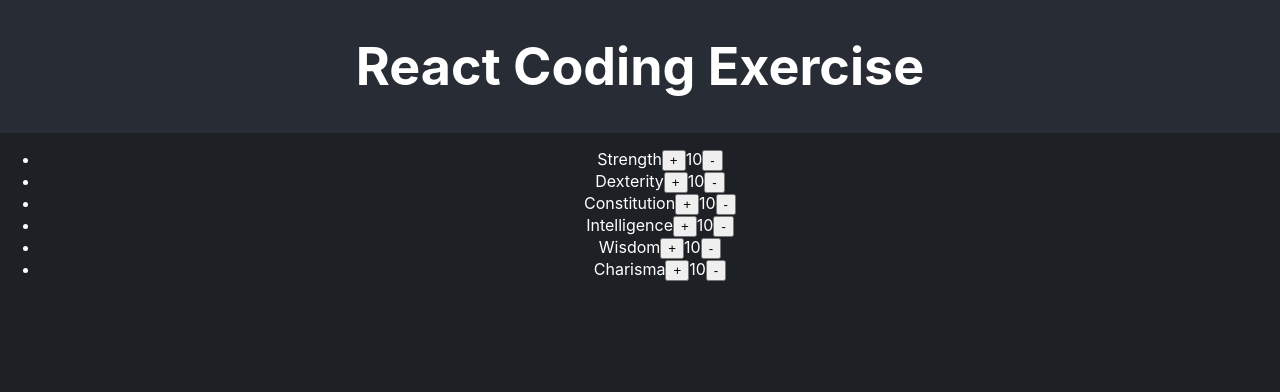
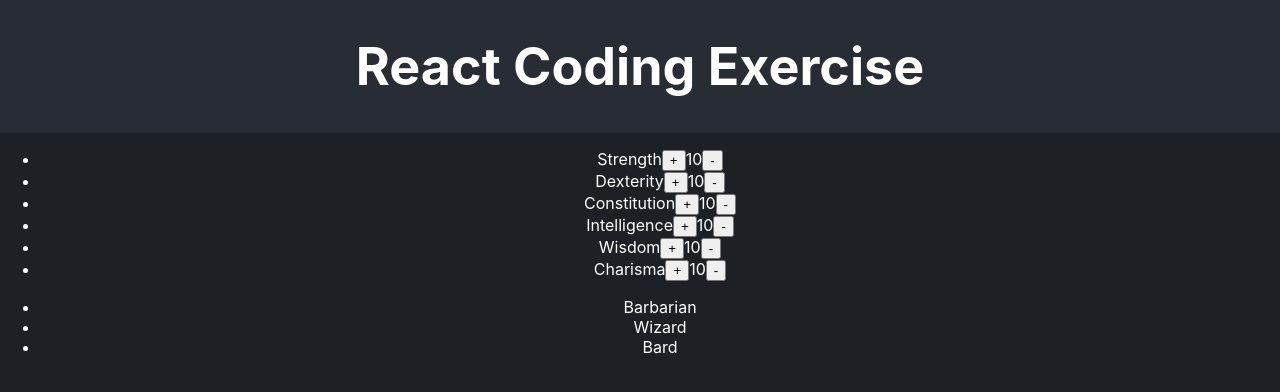
Before and after one commit to mukifera/recruiting-webapp-character, a React (Create React App) app: page / in a window 1280 px wide. Shown: the top 392 px of the page. Built offline with nearby package versions, Linux system fonts and the light colour scheme.

Commit message:
display classes

```diff
--- a/src/App.tsx
+++ b/src/App.tsx
@@ -2,17 +2,18 @@ import { useState } from 'react';
 import './App.css';
 import { ATTRIBUTE_LIST, CLASS_LIST, SKILL_LIST } from './consts.js';
 import Attributes from './Attributes';
+import Classes from './Classes';
+import Character from './Character';
 
 
 function App() {
-  const [num, setNum] = useState<number>(0);
   return (
     <div className="App">
       <header className="App-header">
         <h1>React Coding Exercise</h1>
       </header>
       <section className="App-section">
-        <Attributes/>
+        <Character/>
       </section>
     </div>
   );
--- a/src/Attributes.tsx
+++ b/src/Attributes.tsx
@@ -2,16 +2,8 @@ import { useEffect, useState } from 'react';
 import Attribute from './Attribute';
 import { ATTRIBUTE_LIST } from './consts';
 
-function Attributes() {
-  const [attrs, setAttrs] = useState({});
+function Attributes({ attrs, updateAttr }) {
 
-  useEffect(() => {
-    const initial_attrs = {};
-    ATTRIBUTE_LIST.forEach((attr) => {
-      initial_attrs[attr] = 10
-    });
-    setAttrs(initial_attrs)
-  }, [])
   return (
     <ul>
       {Object.keys(attrs).map((attr, index) =>
@@ -19,11 +11,7 @@ function Attributes() {
           key={index}
           name={attr}
           value={attrs[attr]}
-          update={(value) => setAttrs((prev) => {
-            const newState = {...prev}
-            newState[attr] += value
-            return newState
-          })}
+          update={(change) => updateAttr(attr, change)}
         />
       )}
     </ul>
--- /dev/null
+++ b/src/Character.tsx
@@ -0,0 +1,30 @@
+import { useEffect, useState } from 'react';
+import Attribute from './Attribute';
+import { ATTRIBUTE_LIST, CLASS_LIST } from './consts';
+import Attributes from './Attributes';
+import Classes from './Classes';
+
+function Character() {
+  const [attrs, setAttrs] = useState({})
+
+  useEffect(() => {
+    const initial_attrs = {};
+    ATTRIBUTE_LIST.forEach((attr) => {
+      initial_attrs[attr] = 10
+    });
+    setAttrs(initial_attrs)
+  }, [])
+
+  return (
+    <>
+      <Attributes attrs={attrs} updateAttr={(attr, change) => setAttrs((prevState) => {
+        const newState = {...prevState}
+        newState[attr] = prevState[attr] + change;
+        return newState;
+      })}/>
+      <Classes attrs={attrs}/>
+    </>
+  );
+}
+
+export default Character;
--- /dev/null
+++ b/src/Classes.tsx
@@ -0,0 +1,30 @@
+import { useEffect, useState } from 'react';
+import Attribute from './Attribute';
+import { ATTRIBUTE_LIST, CLASS_LIST } from './consts';
+
+function Classes({ attrs }) {
+
+  const doesApply = (className) =>
+    Object.keys(CLASS_LIST[className]).reduce(
+      (res, attr) => res && attrs[attr] >= CLASS_LIST[className][attr],
+      true
+    );
+
+
+  return (
+    <ul>
+      {Object.keys(CLASS_LIST).map((className, index) =>
+        <li
+          key={index}
+          style={{
+            color: doesApply(className) ? "green" : "inherit"
+          }}
+        >
+          {className}
+        </li>
+      )}
+    </ul>
+  );
+}
+
+export default Classes;
```
